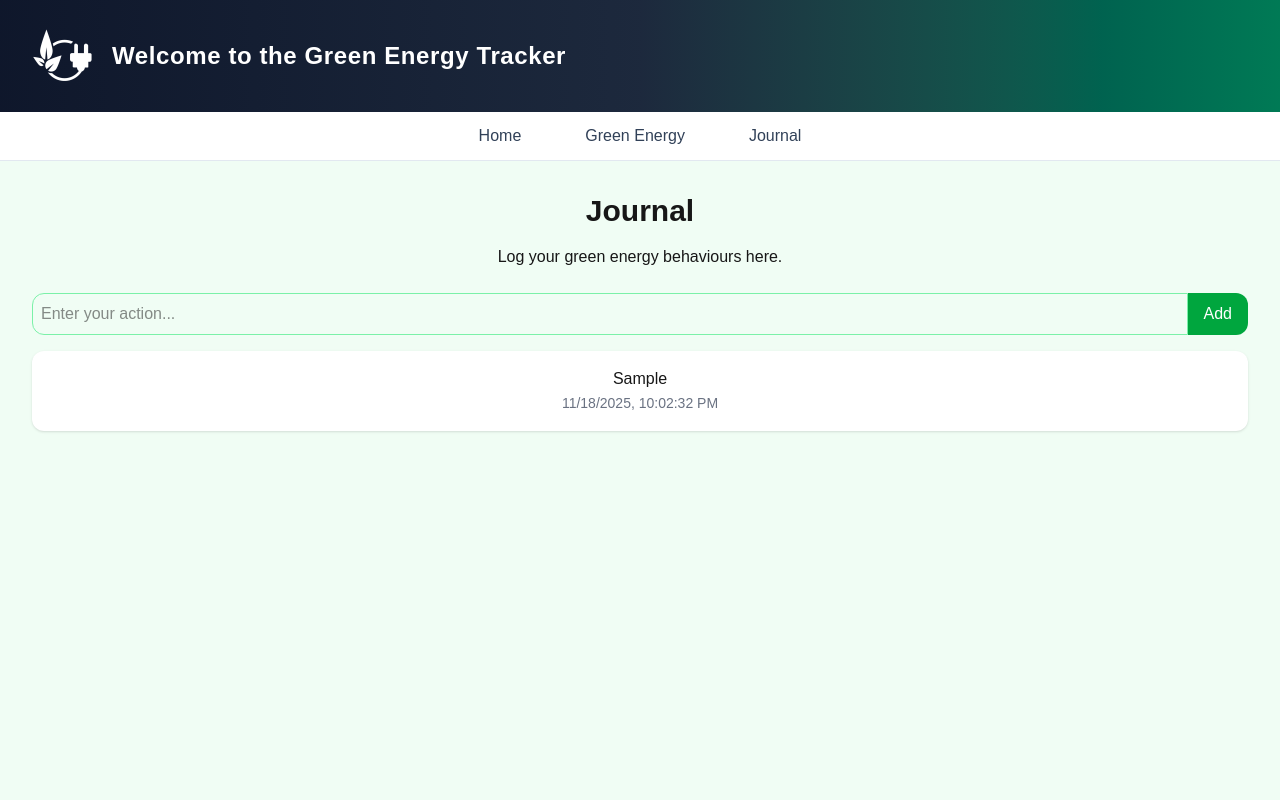
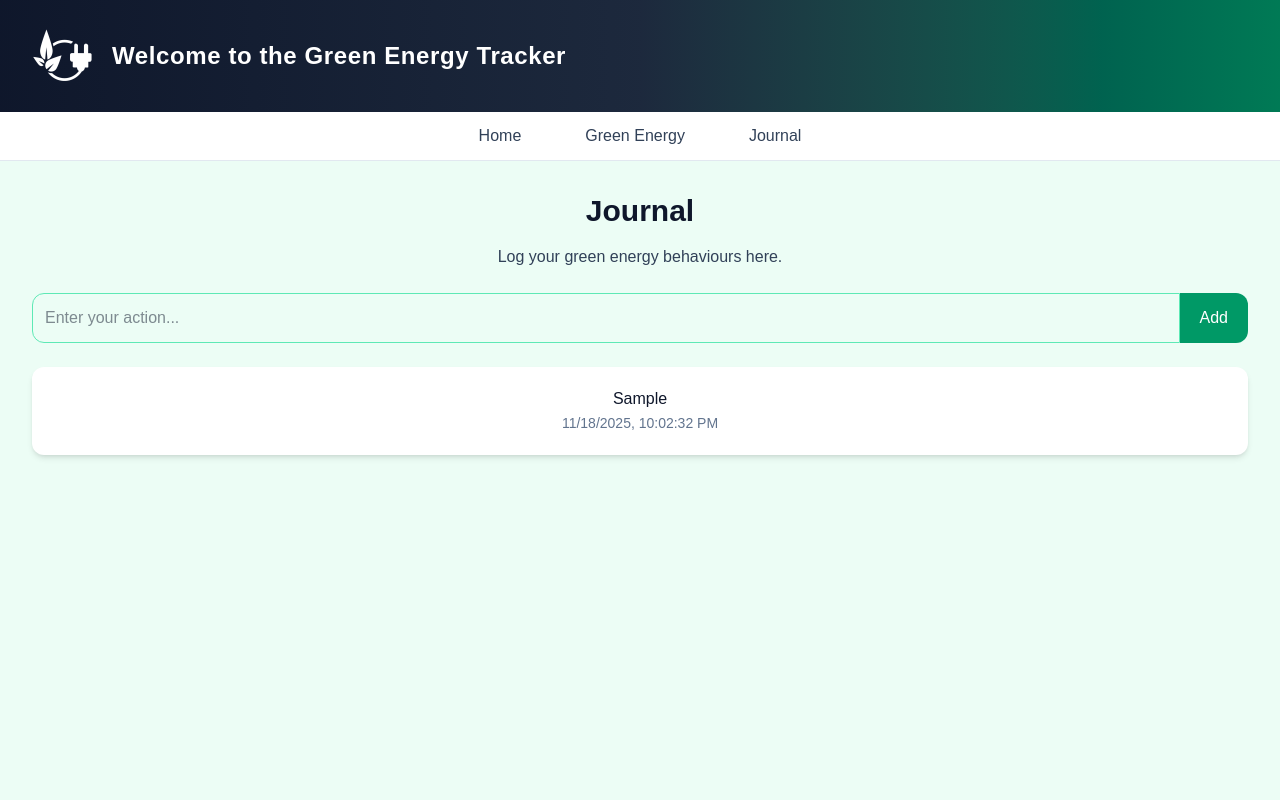
Before and after one commit to awrmurphy/cpan144-group-project, a Next.js app: page /journal in a window 1280 px wide. Both pictures are taken after typing "Sample" into the empty fields and a click on the button "Add". Shown: the top 800 px of the page. Built offline with nearby package versions, Linux system fonts and the light colour scheme.

Commit message:
styled journal page

```diff
--- a/pages/_document.tsx
+++ b/pages/_document.tsx
@@ -4,6 +4,10 @@ export default function Document() {
   return (
     <Html lang="en">
       <Head />
+      <link
+          href="https://fonts.googleapis.com/css2?family=Inter:wght@400;600;700&display=swap"
+          rel="stylesheet"
+        />
       <body className="antialiased">
         <Main />
         <NextScript />
--- a/pages/index.tsx
+++ b/pages/index.tsx
@@ -8,7 +8,7 @@ export default function Home() {
   const developers = ["Attah Attah", "Anthony Murphy", "Adebisi Oyewole", "Hiryti Mebrahtu", "Turner Cortese"];
 
   return (
-    <div className="min-h-screen p-8 pt-0 bg-emerald-50 flex flex-col justify-around">
+    <div className="min-h-screen p-8 pt-6 bg-emerald-50 flex flex-col justify-around">
       {/*Welcome Section */}
       <section>
         <h1 className="text-4xl font-bold mb-4 text-slate-900">Welcome to Green Energy Tracker</h1>
--- a/pages/journal.tsx
+++ b/pages/journal.tsx
@@ -11,35 +11,35 @@ export default function Journal() {
   };
 
   return (
-    <div className="h-screen p-8 bg-green-50">
-      <h1 className="text-3xl font-bold mb-4">Journal</h1>
-      <p className="mb-6">
+    <div className="h-screen p-8 bg-emerald-50">
+      <h1 className="text-3xl font-bold mb-4 text-slate-900">Journal</h1>
+      <p className="mb-6 text-slate-700">
         Log your green energy behaviours here.
       </p>
 
       {/* Input area */}
-      <div className="flex mb-4">
+      <div className="flex mb-6">
         <input
           type="text"
           value={input}
           onChange={(e) => setInput(e.target.value)}
           placeholder="Enter your action..."
-          className="flex-1 p-2 rounded-l-xl border border-green-300 focus:outline-none"
+          className="flex-1 p-3 rounded-l-xl border border-emerald-300 focus:outline-nonefocus:ring-2 focus:ring-emerald-500 text-slate-900"
         />
         <button
           onClick={addEntry}
-          className="px-4 bg-green-600 text-white rounded-r-xl hover:bg-green-700 transition"
+          className="px-5 bg-emerald-600 text-white rounded-r-xl hover:bg-emerald-700 transition"
         >
           Add
         </button>
       </div>
 
       {/* Journal entries */}
-      <ul className="space-y-2">
+      <ul className="space-y-3">
         {entries.map((entry, index) => (
-          <li key={index} className="p-4 bg-white rounded-xl shadow">
-            <p>{entry.text}</p>
-            <span className="text-sm text-gray-500">{entry.date}</span>
+          <li key={index} className="p-5 bg-white rounded-xl shadow-md">
+            <p className="text-slate-900">{entry.text}</p>
+            <span className="text-sm text-slate-500">{entry.date}</span>
           </li>
         ))}
       </ul>
```
